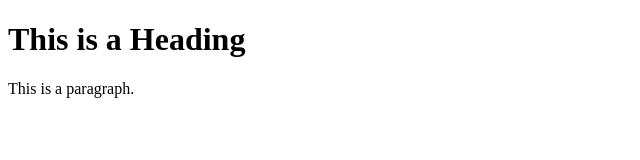
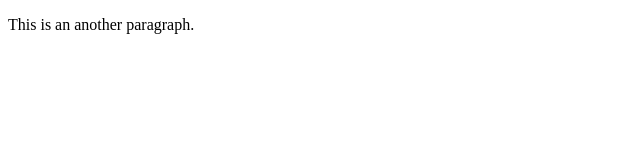
Before and after one commit to MoreiraTHI/learning-git, a plain HTML site: page index.html in a window 1280 px wide. Shown: the whole page, without its empty margins (0-640 px from the left). Drawn offline with Linux system fonts and the light colour scheme.

Commit message:
add a paragraph without a link, and another paragraph

```diff
--- a/index.html
+++ b/index.html
@@ -5,8 +5,8 @@
 </head>
 <body>
 
-<h1>This is a Heading</h1>
-<p>This is a paragraph.</p>
+
+<p>This is an another paragraph.</p>
 
 </body>
 </html>
```
